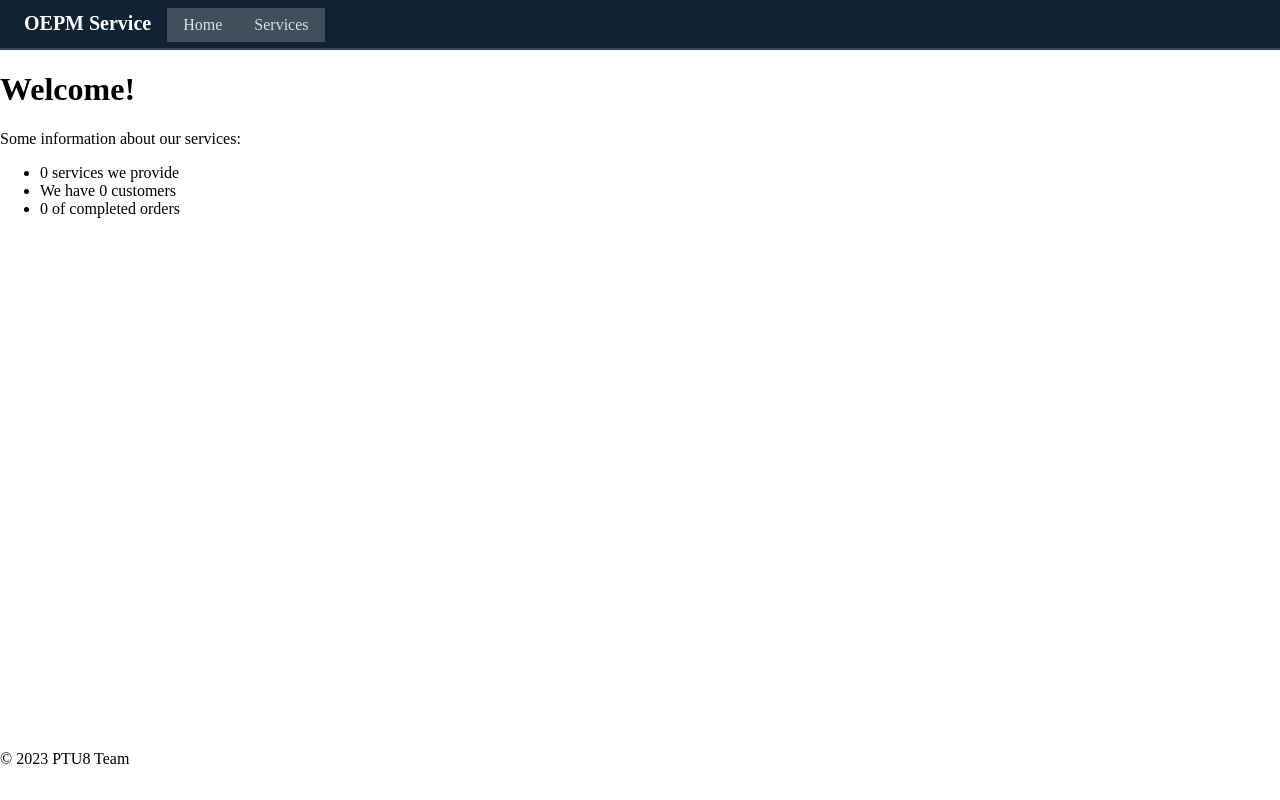
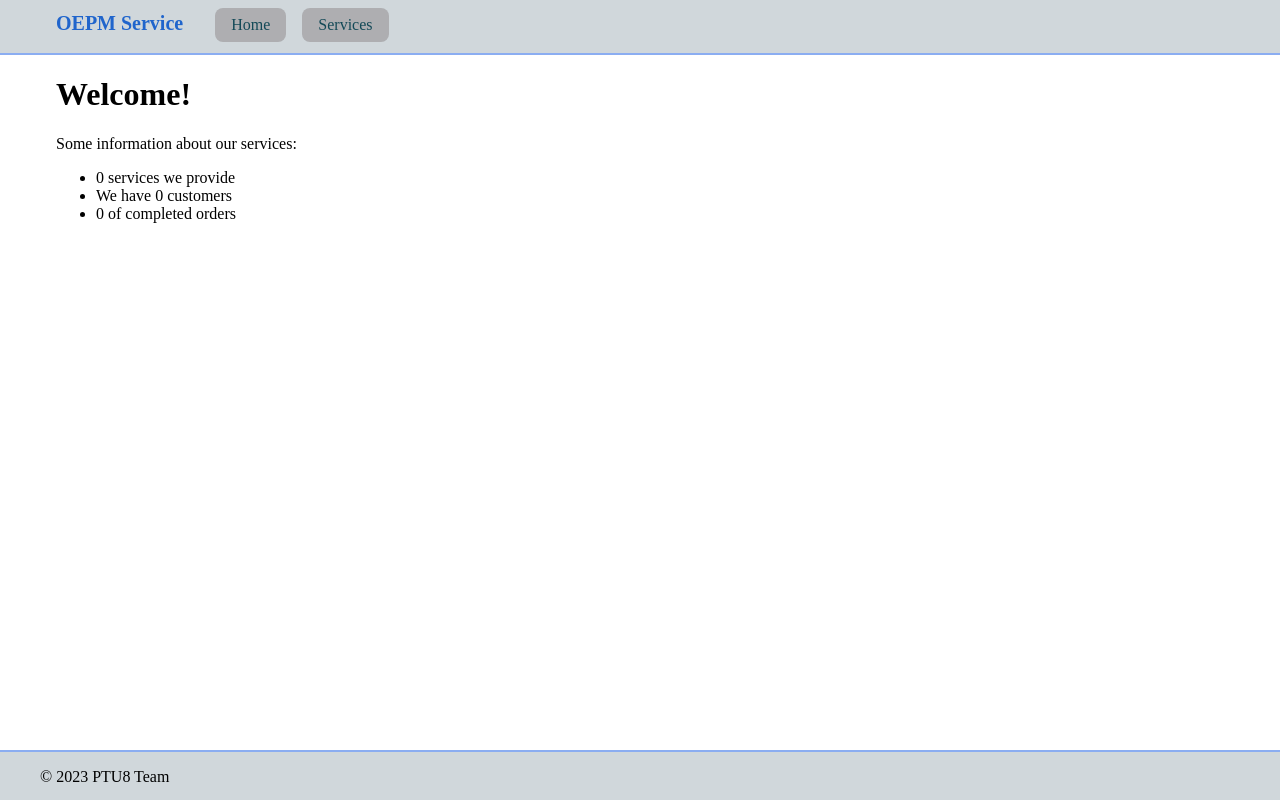
Before and after one commit to Lina1064/ptu8_baigiamasis_praktinis_darbas, a Django app: page / in a window 1280 px wide. Run offline with Django 4.2, Linux system fonts and the light colour scheme; data that the repository does not hold is empty.

Commit message:
fixed css

```diff
--- a/ptu8_service/service/static/service/css/style.css
+++ b/ptu8_service/service/static/service/css/style.css
@@ -3,7 +3,7 @@ body {
     padding: 0;
     display: grid;
     grid-template-columns: 100%;
-    grid-template-rows: 50px calc(100vh - 100px) 50px;
+    grid-template-rows: 55px calc(100vh - 105px) 50px;
     grid-template-areas:
         "header"
         "main"
@@ -12,8 +12,8 @@ body {
 }
 header {
     grid-area: header;
-    background-color: #123;
-    border-bottom: 2px solid #346;
+    background-color: rgb(208, 215, 219);
+    border-bottom: 2px solid rgb(139, 173, 241);
     width: 100%;
     flex-wrap: nowrap;
     overflow: hidden;
@@ -26,11 +26,22 @@ main {
 footer {
     grid-area: footer;
     width: 100%;
+    background-color: rgb(208, 215, 219);
+    border-top: 2px solid rgb(139, 173, 241);
+}
+header .container, main .container, footer .container {
+    width: 100%;
+    max-width: 1200px;
+    margin: 0 auto;
+    box-sizing: border-box;
+}
+main .container, footer.container {
+    padding: 0 16px;
 }
 a {
-    color: rgb(204, 231, 238);
+    color: rgb(19, 73, 87);
     text-decoration: none;
-    background-color: #fff3;
+    background-color: rgba(37, 11, 11, 0.2);
 
 
 }
@@ -39,7 +50,8 @@ header ul {
     flex-direction: row;
     justify-content: flex-start;
     padding-inline-start: 0;
-    margin: 8px;
+    margin: 8px 0;
+    gap: 16px;
 }
 header ul li {
     display: inline-block;
@@ -47,9 +59,10 @@ header ul li {
 header ul li a {
     padding: 8px 16px;
     display: block;
+    border-radius: 8px;
 }
 .logo {
-    color: #fff;
+    color: #2065cc;
     font-size: 125%;
     font-weight: 600;
     padding: 4px 16px;
--- a/ptu8_service/service/templates/base.html
+++ b/ptu8_service/service/templates/base.html
@@ -11,14 +11,14 @@
     <style>{% block style %}{% endblock style %}</style>
 </head>
 <body>
-    <header>
+    <header><div class="container">
         <ul>
             <li class="logo">OEPM Service</li>
             <li><a href="{% url 'home' %}">Home</a></li>
             <li><a href="{% url 'services' %}">Services</a></li>
         </ul>
-        </header>
-    <main>{% block content %}{% endblock content %}</main>
-    <footer>&copy; 2023 PTU8 Team</footer>
+    </div></header>
+    <main><div class="container">{% block content %}{% endblock content %}</div></main>
+    <footer><div class="container"><p>&copy; 2023 PTU8 Team</p></div></footer>
 </body>
 </html>
--- a/ptu8_service/service/templates/service/service.html
+++ b/ptu8_service/service/templates/service/service.html
@@ -1,7 +1,7 @@
 {% extends 'base.html' %}
-{% block title %}{{ service }}{% endblock title %}
+{% block title %}{{ service.name }}{% endblock title %}
 {% block content %}
-<h1>{{ service }}</h1>
-<p>{{ service.description }}</p>
+<h1>{{ service.name }}</h1>
+<p>{{ service.description|linebreaks }}</p>
 <h2></h2>
 {% endblock content %}
```
